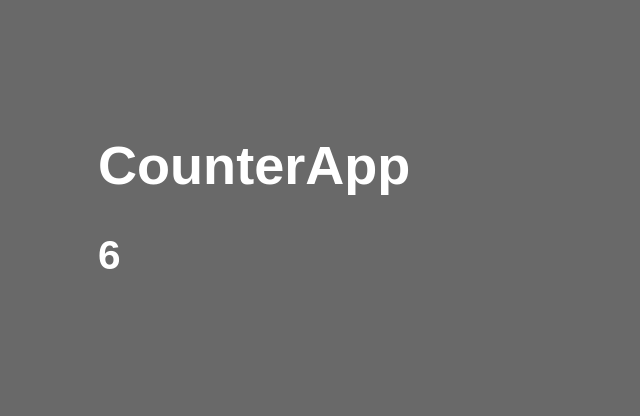
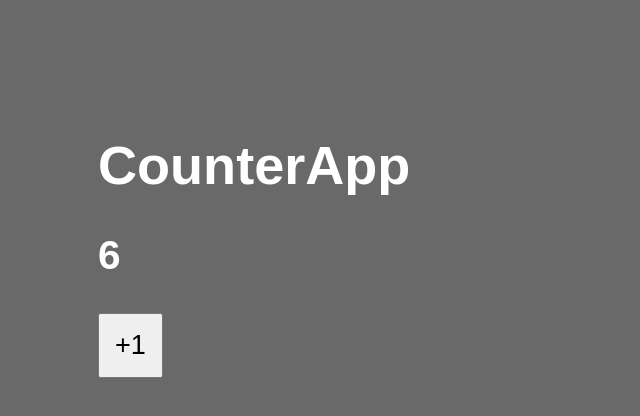
Before and after one commit to dennysjlarau/react-yarm-vit, a React (Vite) app: page / in a window 1280 px wide. Shown: the top 416 px of the page, without its empty margins (0-640 px from the left). Built offline with nearby package versions, Linux system fonts and the light colour scheme.

Commit message:
implementación del evento click

```diff
--- a/src/CounterApp.jsx
+++ b/src/CounterApp.jsx
@@ -1,10 +1,20 @@
 import PropTypes from 'prop-types';
 
 export const CounterApp = ({value}) => {
+  const handleAdd = (event, value) => {
+    console.log(event);
+    value = value + 1;
+    console.log(value);
+  }
+
   return (
     <>
       <h1>CounterApp</h1>
       <h2> { value } </h2>
+
+      <button onClick={ (event) => handleAdd(event, value) }>
+        +1
+      </button>
     </>
   )
 }
--- a/src/styles-global.css
+++ b/src/styles-global.css
@@ -5,3 +5,8 @@ html, body {
     font-size: 1.3rem;
     padding: 45px;
 }
+
+button {
+    padding: 15px;
+    font-size: 1.3rem;
+}
```
